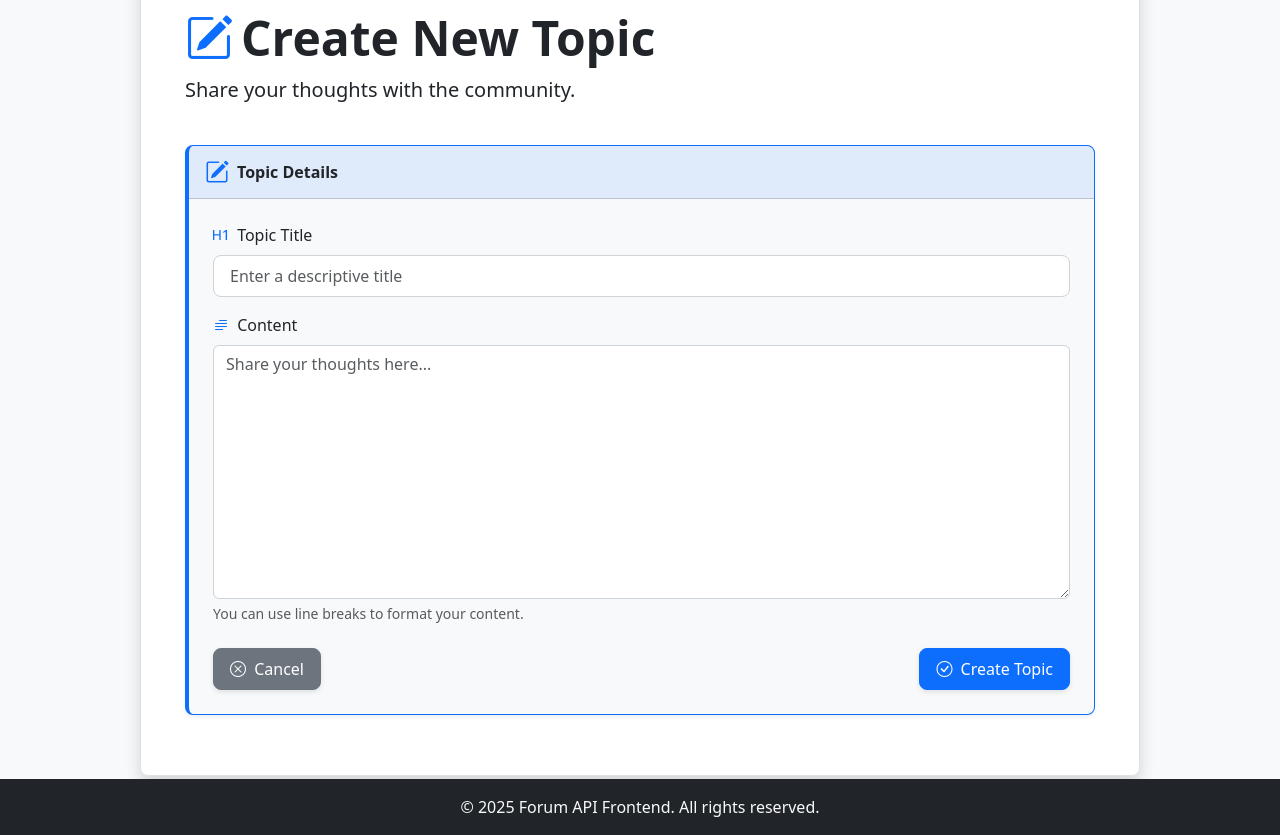
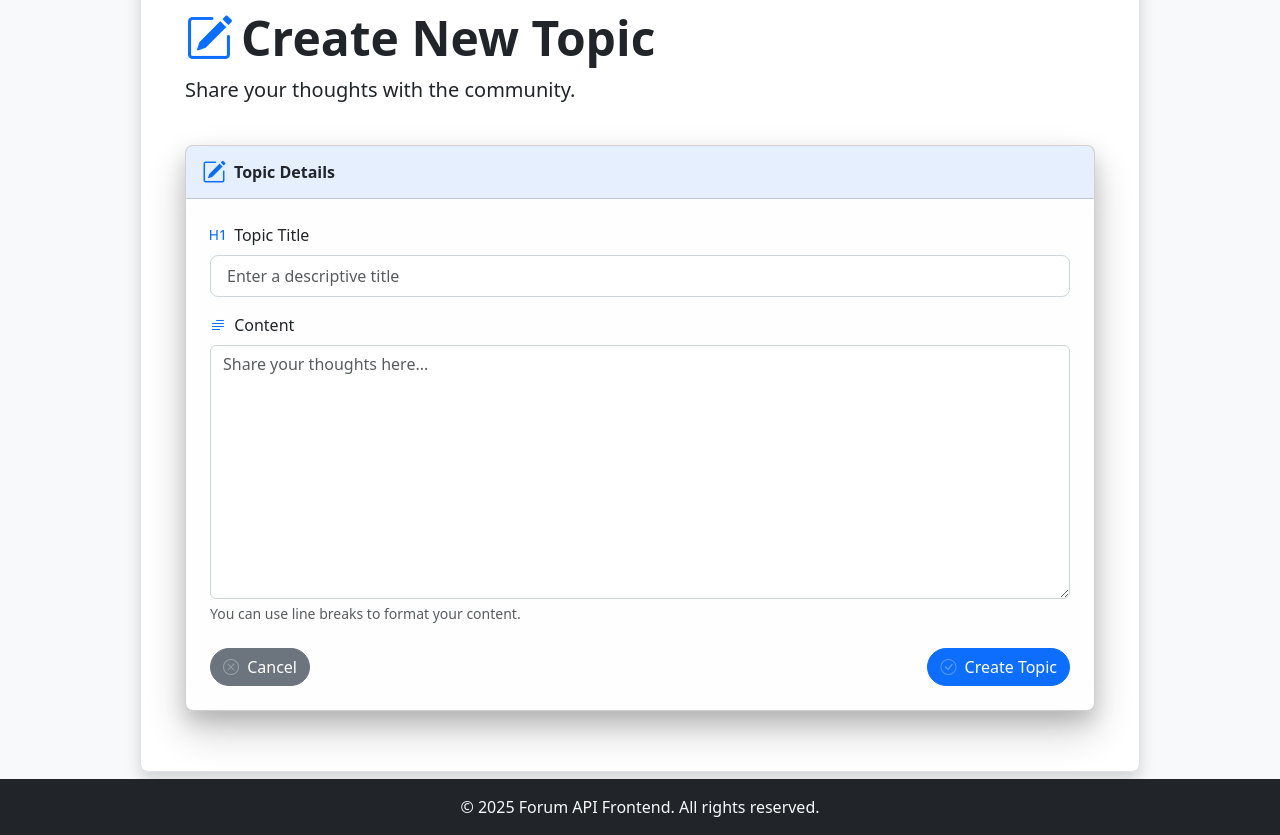
Before and after one commit to fcgith/forum_api_front_end, a FastAPI app: template templates/addtopic.html in a window 1280 px wide. Shown: the part 165-1000 px from the top of the page. Run offline with FastAPI, Linux system fonts and the light colour scheme; the template is opened without the code that fills it, so the values that code supplies are empty; parts of the project's set-up code (start-up, migrations or seed data) failed here and were passed over.

Commit message:
addtopic change

```diff
--- a/templates/addtopic.html
+++ b/templates/addtopic.html
@@ -22,7 +22,7 @@
             </div>
         </div>
 
-        <div class="card shadow-sm border-primary mb-4">
+        <div class="card admin-card mb-4">
             <div class="card-header bg-primary bg-opacity-10">
                 <div class="d-flex align-items-center gap-2">
                     <i class="bi bi-pencil-square fs-4 text-primary"></i>
@@ -45,11 +45,11 @@
                         <div class="form-text">You can use line breaks to format your content.</div>
                     </div>
                     <div class="d-flex justify-content-between">
-                        <a href="/categories/{{ category.id }}" class="btn btn-secondary action-btn">
-                            <i class="bi bi-x-circle me-1"></i> Cancel
+                        <a href="/categories/{{ category.id }}" class="btn btn-secondary rounded-pill hover-box">
+                            <i class="bi bi-x-circle me-1 hover-arrow"></i> Cancel
                         </a>
-                        <button type="submit" class="btn btn-primary action-btn">
-                            <i class="bi bi-check-circle me-1"></i> Create Topic
+                        <button type="submit" class="btn btn-primary rounded-pill hover-box">
+                            <i class="bi bi-check-circle me-1 hover-arrow"></i> Create Topic
                         </button>
                     </div>
                 </form>
@@ -131,5 +131,29 @@
             from { opacity: 0; transform: translateY(20px); }
             to { opacity: 1; transform: translateY(0); }
         }
+
+        /* Added styles from the previous page */
+        .admin-card {
+            background-color: #fefefe;
+            animation: fadeIn 0.5s ease-in-out;
+            box-shadow: 0 20px 40px rgba(0, 0, 0, 0.2), 0 10px 20px rgba(0, 0, 0, 0.15);
+            transition: all 0.3s ease;
+        }
+
+        .admin-card:hover {
+            box-shadow: 0 30px 60px rgba(0, 0, 0, 0.25), 0 15px 25px rgba(0, 0, 0, 0.2);
+            transform: translateY(-10px);
+        }
+
+        .hover-box:hover .hover-arrow {
+            opacity: 1;
+            transform: translateX(3px);
+            transition: all 0.3s ease;
+        }
+
+        .hover-arrow {
+            transition: all 0.3s ease;
+            opacity: 0.3;
+        }
     </style>
 {% endblock %}
```
